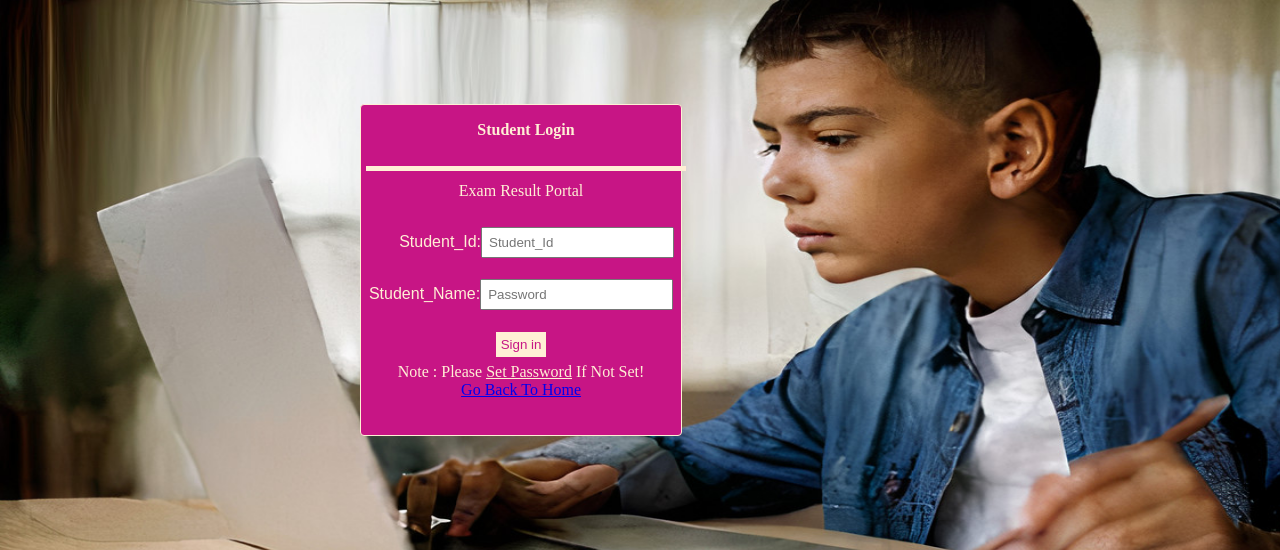
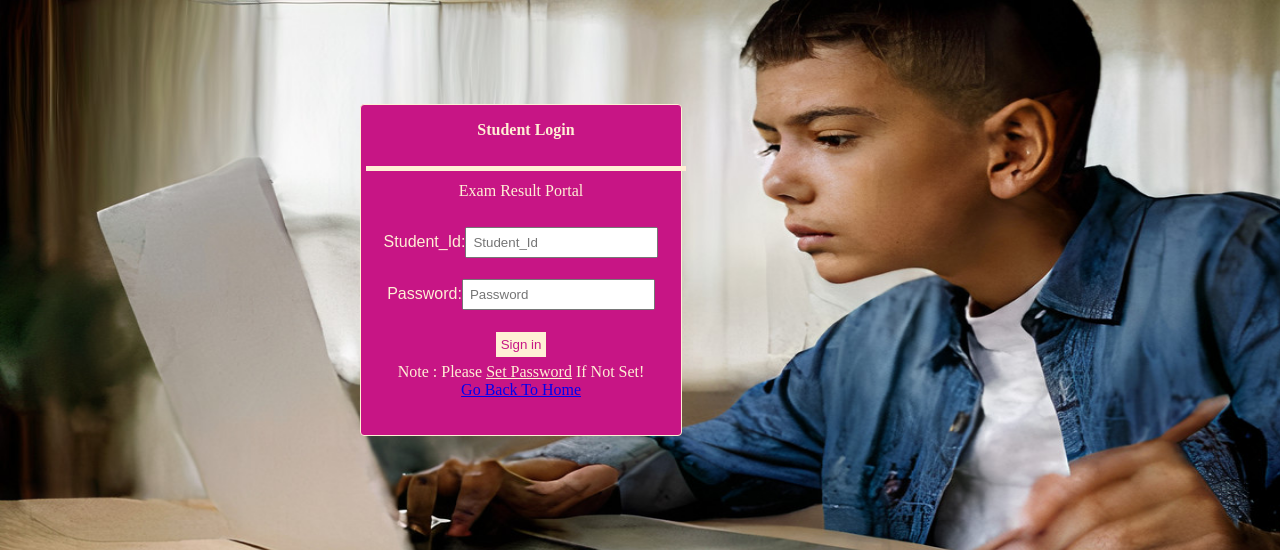
Before and after one commit to Anudeepcv/Exam-Result-Portal, a PHP site: page /studentlogin.php in a window 1280 px wide. Shown: the top 550 px of the page. Run offline with PHP 8.4, Linux system fonts and the light colour scheme.

Commit message:
Update studentlogin.php

```diff
--- a/studentlogin.php
+++ b/studentlogin.php
@@ -12,8 +12,8 @@
 </div>
 <p class="care1">Exam Result Portal</p>
 <form onsubmit="<?php $self ?>" method="POST" name="login" id='loginform'>
-<pre style='font-family:Poppins,sans-serif'>       Student_Id:<input class="care11" type="text" name="studentid" value="<?php echo isset($_POST['studentid']) ? htmlspecialchars($_POST['studentid'], ENT_QUOTES) : ''; ?>" placeholder="Student_Id"><br></pre>
-<pre style='font-family:Poppins,sans-serif'>Student_Name:<input class="care11" type="password" name="password" value="<?php echo isset($_POST['password']) ? htmlspecialchars($_POST['password'], ENT_QUOTES) : ''; ?>" placeholder="Password"><br></pre>
+<pre style='font-family:Poppins,sans-serif'>Student_Id:<input class="care11" type="text" name="studentid" value="<?php echo isset($_POST['studentid']) ? htmlspecialchars($_POST['studentid'], ENT_QUOTES) : ''; ?>" placeholder="Student_Id"><br></pre>
+<pre style='font-family:Poppins,sans-serif'>Password:<input class="care11" type="password" name="password" value="<?php echo isset($_POST['password']) ? htmlspecialchars($_POST['password'], ENT_QUOTES) : ''; ?>" placeholder="Password"><br></pre>
 <div class="care1">
 <input type="submit" style='background-color:PapayaWhip;border:none;color:MediumVioletRed;padding:5px;' value="Sign in" name="signin"/>
 </div>
```
